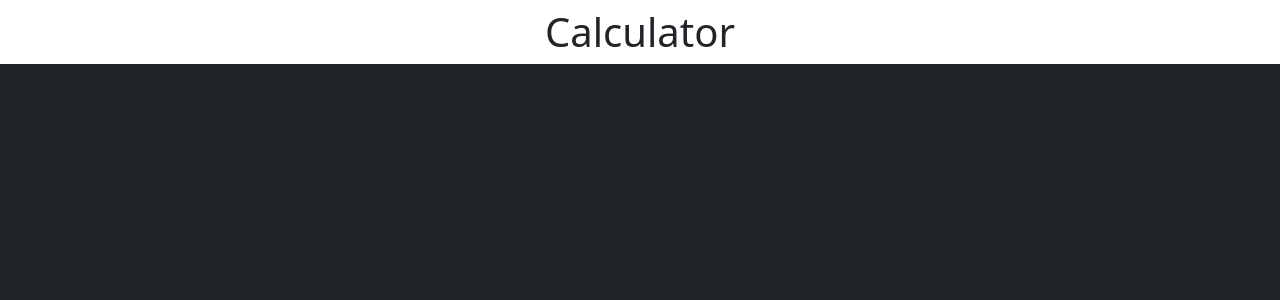
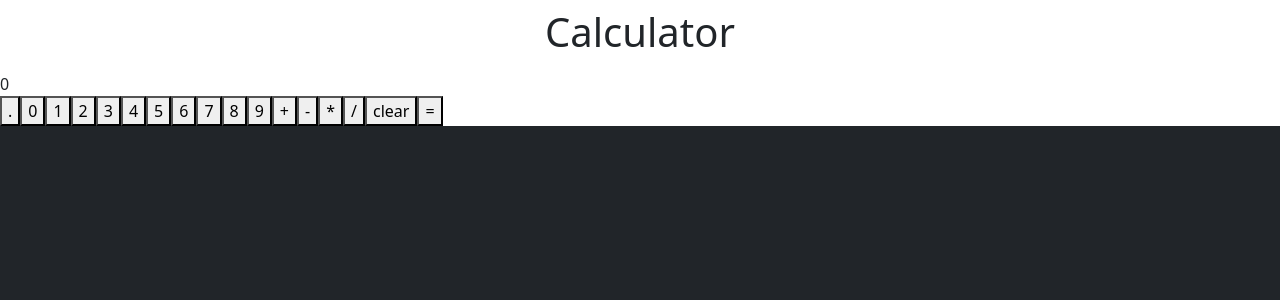
Before and after one commit to Gabriel-QnS/calculator, a React (Create React App) app: page / in a window 1280 px wide. Shown: the top 300 px of the page. Built offline with nearby package versions, Linux system fonts and the light colour scheme.

Commit message:
feat: integrate Calculator component into App and enhance KeyPad button rendering

```diff
--- a/src/App.js
+++ b/src/App.js
@@ -1,11 +1,13 @@
 import './App.scss';
 import './calculator.js'
+import { Calculator } from './calculator.js';
 
 function App() {
   return (
     <div className="App">
       <header className="App-header">
         <h1 className='display-6 text-center p-2'>Calculator</h1>
+        <Calculator />
       </header>
     </div>
   );
--- a/src/calculator.js
+++ b/src/calculator.js
@@ -3,6 +3,8 @@ import './calculator.scss';
 function Calculator() {
     return (
         <div className="calculator">
+            <Display />
+            <KeyPad />
         </div>
     );
 };
@@ -14,7 +16,8 @@ function KeyPad(){
     const operationBtnIds = ["add", "subtract", "multiply", "divide", "clear", "equals"];
     return (
         <div className="calculator-keypad">
-            {buttons.map(button => <button>{button}</button>)}
+            {numberButtons.map((btn, index) => {return <button className='mathBtn' key={btn} id={buttonIds[index]}>{btn}</button>})}
+            {operationButtons.map((btn, index) => {return <button className='operatorBtn' key={btn} id={operationBtnIds[index]}>{btn}</button>})}
         </div>
     );
 };
@@ -24,3 +27,5 @@ function Display(){
         <div className="display">0</div>
     );
 };
+
+export { Calculator };
```
Also changed, not shown: 1 other file (tests, documents, lock files or other folders).
